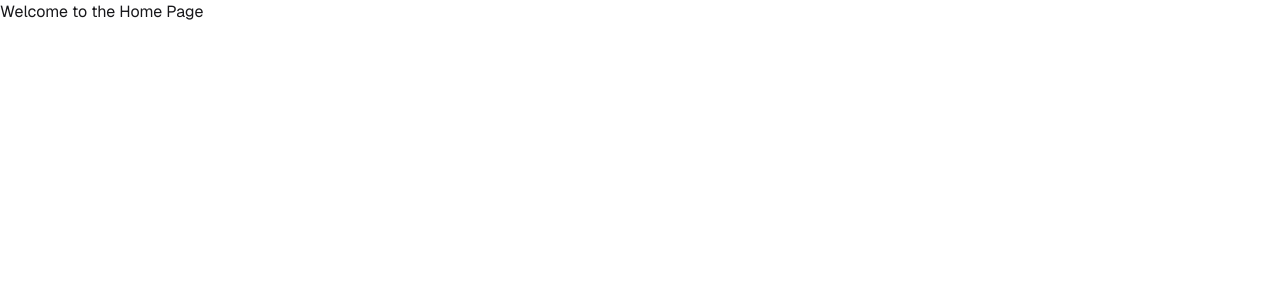
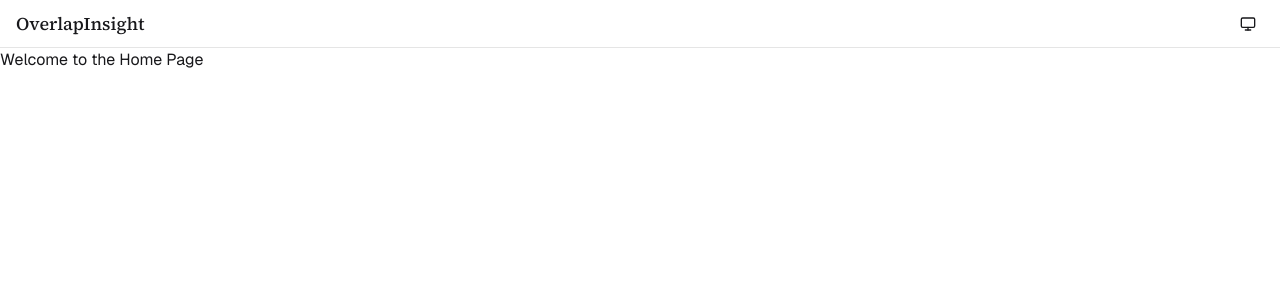
Before and after one commit to vaishnavme/overlapinsight, a Next.js app: page / in a window 1280 px wide. Shown: the top 300 px of the page. Built offline with nearby package versions, Linux system fonts and the light colour scheme.

Commit message:
improve: added navbar, theme-toggle and app-layout

```diff
--- a/src/components/layout/app-layout.tsx
+++ b/src/components/layout/app-layout.tsx
@@ -1,3 +1,5 @@
+import Navbar from "./navbar";
+
 interface AppLayoutProps {
   children: React.ReactNode;
 }
@@ -5,7 +7,12 @@ interface AppLayoutProps {
 const AppLayout = (props: AppLayoutProps) => {
   const { children } = props;
 
-  return <div>{children}</div>;
+  return (
+    <div>
+      <Navbar />
+      {children}
+    </div>
+  );
 };
 
 AppLayout.displayName = "AppLayout";
--- /dev/null
+++ b/src/components/layout/navbar.tsx
@@ -0,0 +1,14 @@
+import { app_name } from "@/lib/constants";
+import ThemeToggle from "./theme-toggle";
+import { Text } from "../ui/text";
+
+const Navbar = () => (
+  <nav className="h-12 px-4 border-b flex items-center justify-between">
+    <Text className="font-serif text-lg font-medium">{app_name}</Text>
+    <ThemeToggle />
+  </nav>
+);
+
+Navbar.displayName = "Navbar";
+
+export default Navbar;
--- /dev/null
+++ b/src/components/layout/theme-toggle.tsx
@@ -0,0 +1,46 @@
+import dynamic from "next/dynamic";
+import { useTheme } from "next-themes";
+import { Monitor, Moon, Sun } from "lucide-react";
+import { app_themes } from "@/lib/constants";
+import { Button } from "@/components/ui/button";
+
+const AppThemeToggle = () => {
+  const { theme, setTheme } = useTheme();
+
+  const cycleTheme = () => {
+    const themes = [app_themes.system, app_themes.light, app_themes.dark];
+    const currentIndex = themes.indexOf(theme || app_themes.system);
+    const nextIndex = (currentIndex + 1) % themes.length;
+    setTheme(themes[nextIndex]);
+  };
+
+  const getIcon = () => {
+    switch (theme) {
+      case app_themes.light:
+        return <Sun className="h-5 w-5" />;
+      case app_themes.dark:
+        return <Moon className="h-5 w-5" />;
+      case app_themes.system:
+      default:
+        return <Monitor className="h-5 w-5" />;
+    }
+  };
+
+  return (
+    <Button
+      onClick={cycleTheme}
+      variant="ghost"
+      size="icon"
+      aria-label={`Current theme: ${theme}. Click to cycle to next theme.`}
+      title={`Current: ${theme}`}
+    >
+      {getIcon()}
+    </Button>
+  );
+};
+
+const ThemeToggle = dynamic(() => Promise.resolve(AppThemeToggle), {
+  ssr: false,
+});
+
+export default ThemeToggle;
--- a/src/lib/constants.ts
+++ b/src/lib/constants.ts
@@ -1,3 +1,5 @@
+export const app_name = "OverlapInsight";
+
 export const app_themes = {
   light: "light",
   dark: "dark",
```
